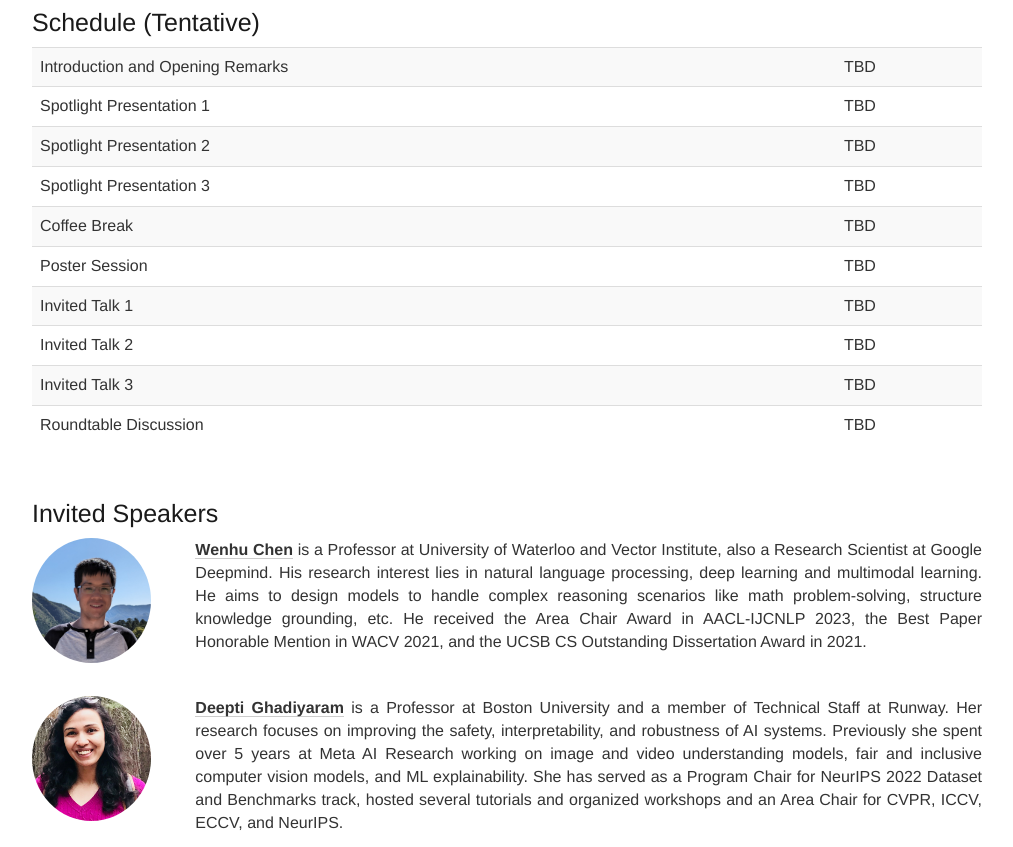
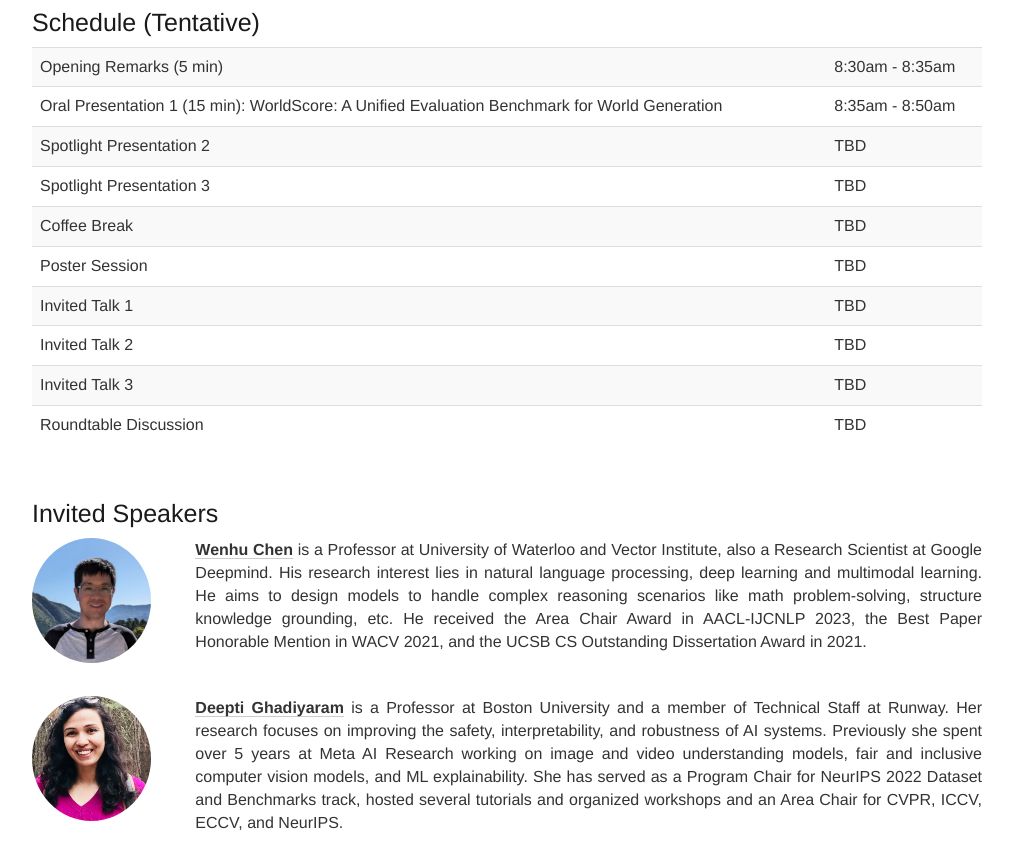
Before and after one commit to worldmodelbench/worldmodelbench.github.io, a plain HTML site: page index.html in a window 1280 px wide. Shown: the part 1453-2300 px from the top of the page, without its empty margins (133-1146 px from the left). Drawn offline with nearby package versions, Linux system fonts and the light colour scheme; some packages are replaced by stand-ins of ours; a script that the page names is missing.

Commit message:
Update index.html

```diff
--- a/index.html
+++ b/index.html
@@ -255,12 +255,12 @@
     <table class="table table-striped">
       <tbody>
         <tr>
-          <td>Introduction and Opening Remarks</td>
-          <td>TBD</td>
+          <td>Opening Remarks (5 min)</td>
+          <td>8:30am - 8:35am</td>
         </tr>
         <tr>
-          <td>Spotlight Presentation 1</td>
-          <td>TBD</td>
+          <td>Oral Presentation 1 (15 min): WorldScore: A Unified Evaluation Benchmark for World Generation </td>
+          <td>8:35am - 8:50am</td>
         </tr>
         <tr>
           <td>Spotlight Presentation 2</td>
```
